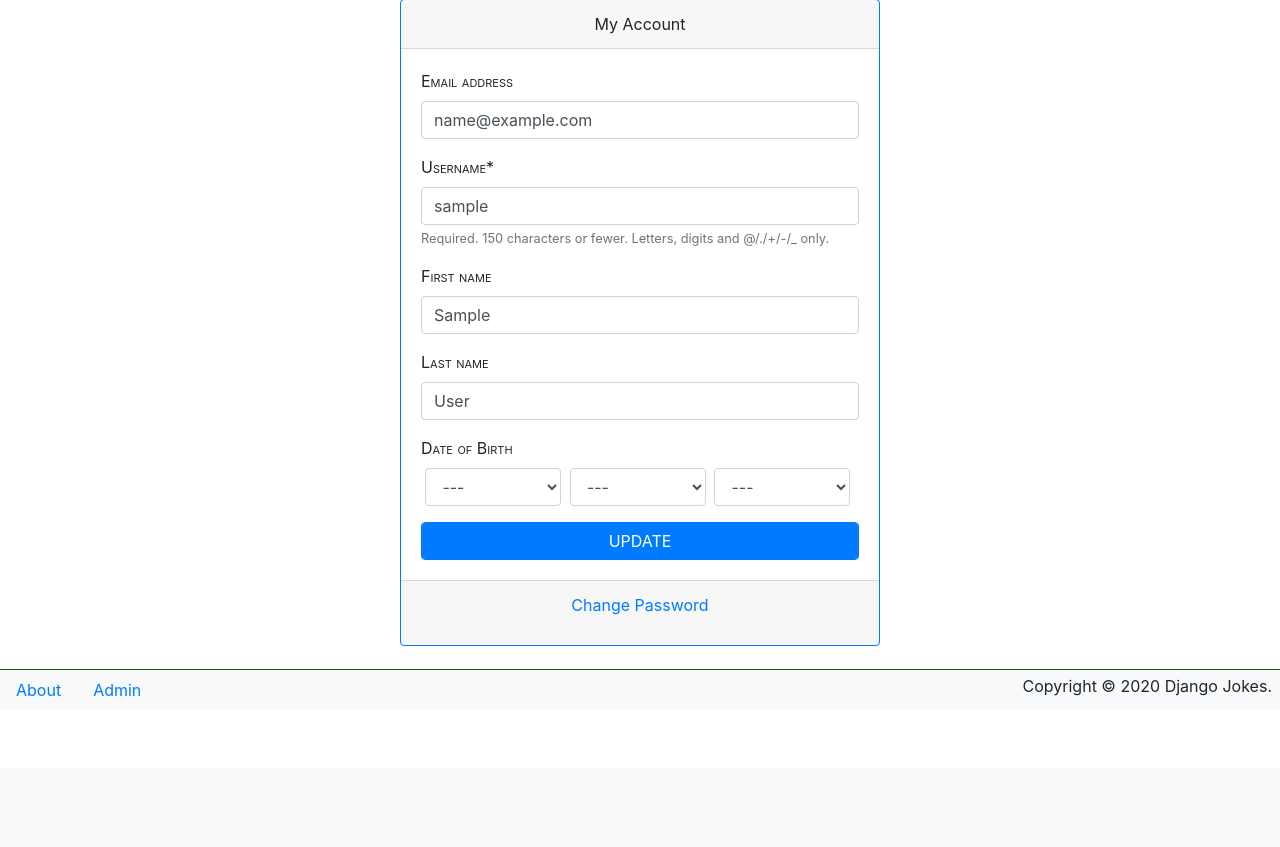
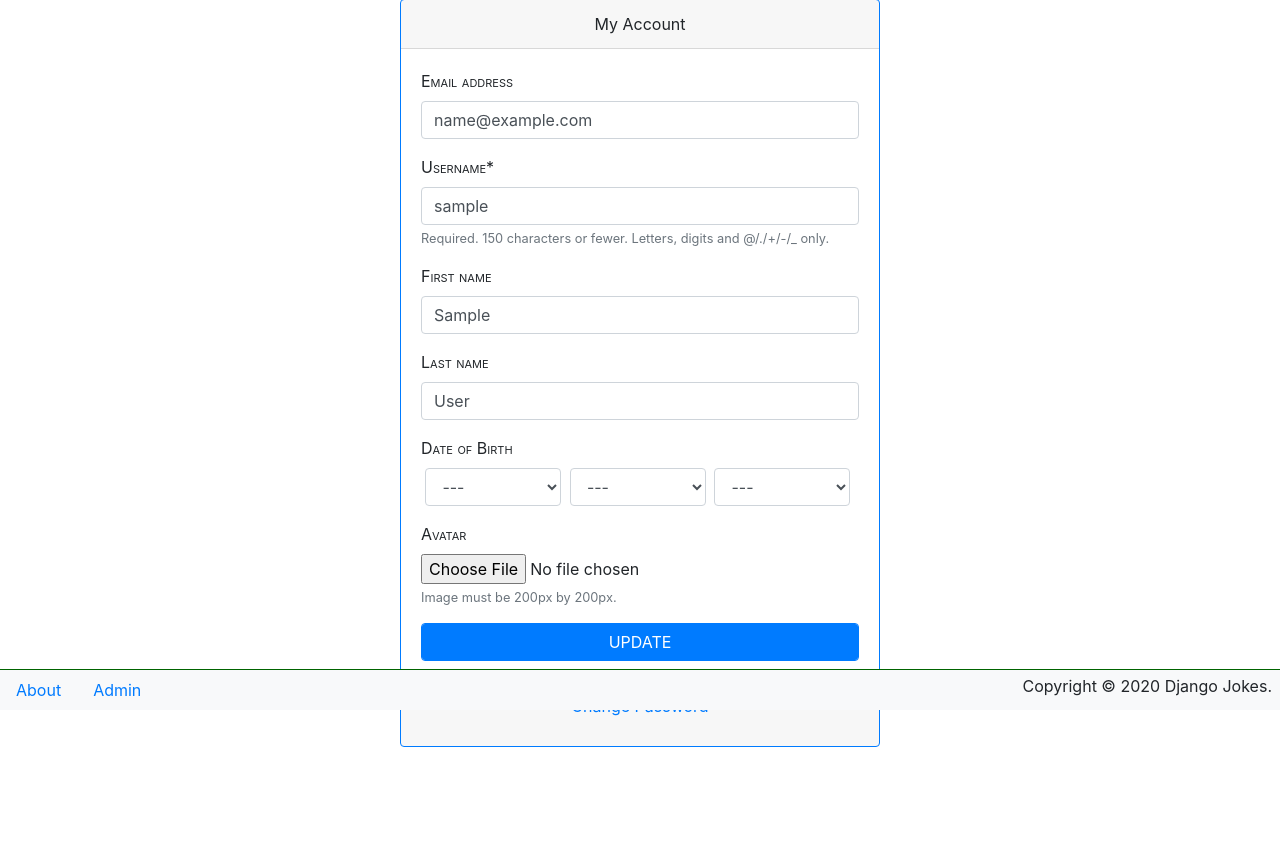
Before and after one commit to bgroveben/django_djokes, a Django app: page /account/my-account/ in a window 1280 px wide. Shown: the part 90-937 px from the top of the page. Before the commit the page ends 786 px from the top, so only its background shows below. Run offline with Django 4.2, Linux system fonts and the light colour scheme; the visitor is signed in with stand-in values (Sample User, id 1); some libraries are stand-ins or nearby versions.

Commit message:
Add ImageField to model so users can upload pictures for their avatar

```diff
--- a/templates/account/my_account.html
+++ b/templates/account/my_account.html
@@ -7,7 +7,7 @@
 <div class="card border-primary m-auto mb-3" style="max-width: 30rem">
   <div class="card-header text-center">My Account</div>
   <div class="card-body">
-    <form method="post" class="m-auto">
+    <form method="post" enctype="multipart/form-data" class="m-auto" novalidate>
       {% csrf_token %}
       {{ form|crispy }}
       <button class="form-control btn btn-primary">UPDATE</button>
--- a/users/forms.py
+++ b/users/forms.py
@@ -21,7 +21,9 @@
 
     class Meta:
         model = get_user_model()
-        fields = ('email', 'username', 'first_name', 'last_name', 'dob')
+        fields = (
+            'email', 'username', 'first_name', 'last_name', 'dob', 'avatar'
+        )
         widgets = {
             'dob': forms.SelectDateWidget(
                 attrs={
--- a/users/models.py
+++ b/users/models.py
@@ -1,11 +1,25 @@
 from django.contrib.auth.models import AbstractUser
 from django.db import models
 from django.urls import reverse
+
+from django.core.exceptions import ValidationError
+from django.core.files.images import get_image_dimensions
+
+
+def validate_avatar(value):
+    w, h = get_image_dimensions(value)
+    if w > 200 or h > 200:
+        raise ValidationError('Avatar must be no bigger than 200x200 pixels.')
+
 
 class CustomUser(AbstractUser):
     dob = models.DateField(
         verbose_name="Date of Birth", null=True, blank=True
     )
+    avatar = models.ImageField(upload_to='avatars/', blank=True,
+        help_text='Image must be 200px by 200px.',
+        validators=[validate_avatar]
+    )
 
     def get_absolute_url(self):
         return reverse('my-account')
```
Also changed, not shown: jobs/migrations/0003_alter_applicant_resume.py (added), media/avatars/profile-pic-200x200.png (added), media/avatars/profile-pic-200x200_D5VGJyE.png (added), users/migrations/0003_customuser_avatar.py (added).
